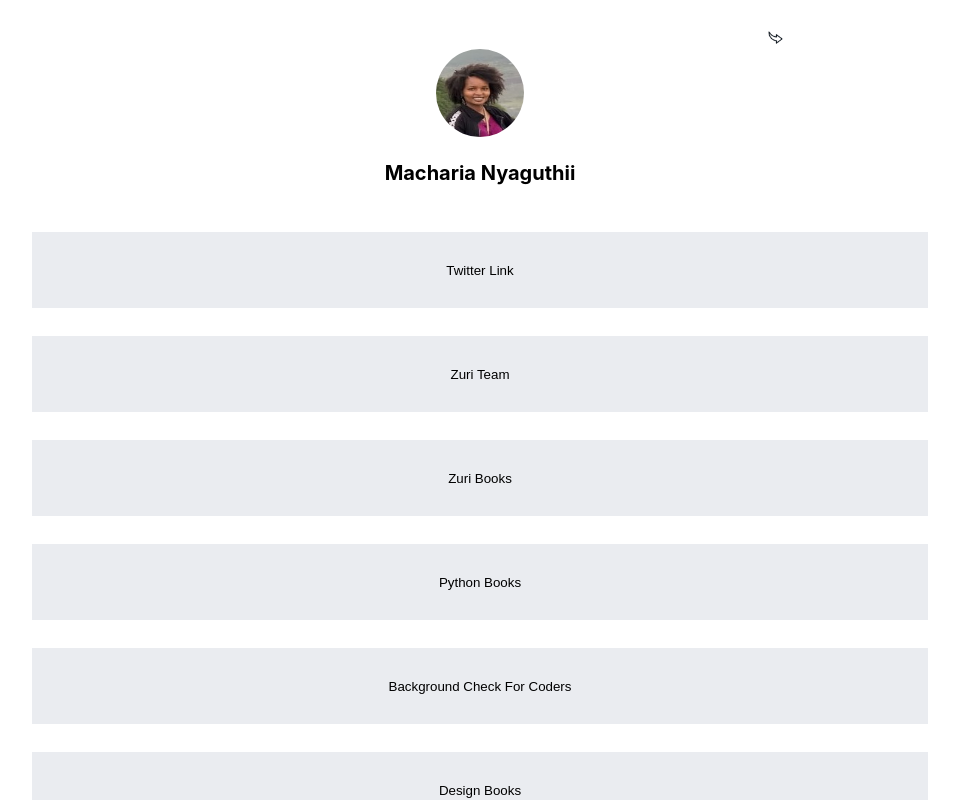
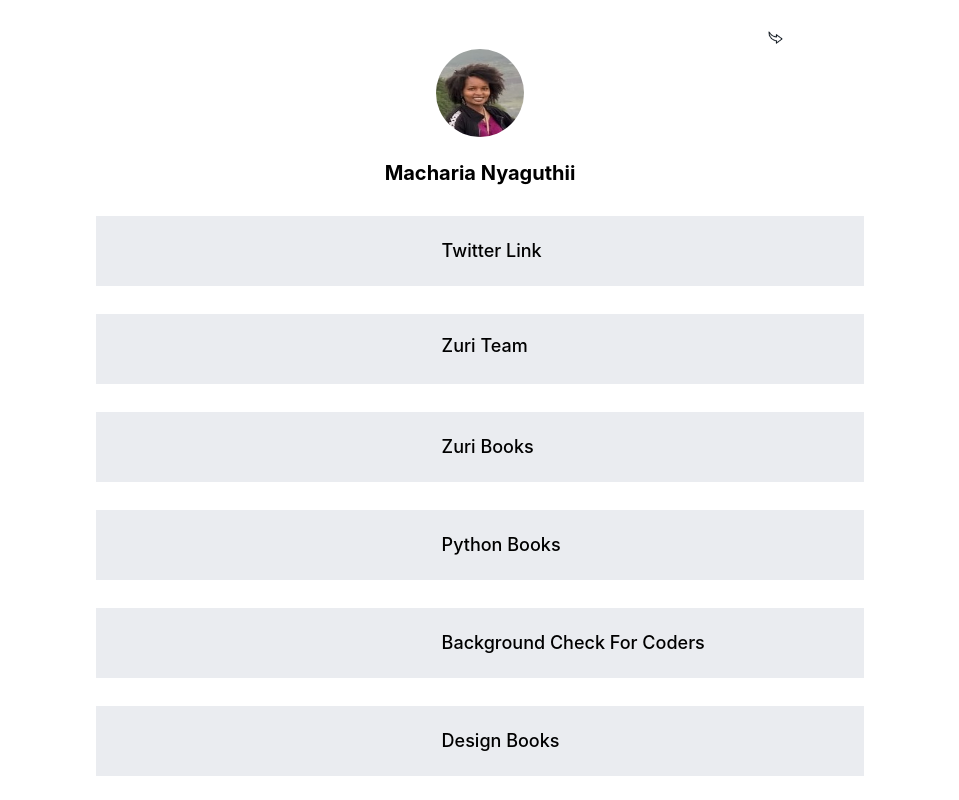
Before and after one commit to Monica-Macharia/hngproject, a React (Create React App) app in the folder hng-app/: page / in a window 1280 px wide. Shown: the top 800 px of the page, without its empty margins (160-1119 px from the left). Built offline with nearby package versions, Linux system fonts and the light colour scheme.

Commit message:
using a tags

```diff
--- a/hng-app/src/App.css
+++ b/hng-app/src/App.css
@@ -12,6 +12,9 @@
   border-radius: 50%;
 
 }
+p.naming{
+  text-align: center;
+}
 h2#twitter{
 font-family: 'Inter';
 font-style: normal;
@@ -19,18 +22,190 @@
 font-size: 20px;
 line-height: 30px;
 }
-button{
+/* a#btn_twitter{
+  text-align: center;
+  width:500%;
+  height: 76px;
+} */
+a#btn__zuri:hover {
+  background-color: #D0D5DD;
+}
+a#btn__zuri{
+  text-align: center;
+  /* width: 150%; */
+  height: 70px;
+  /* size: 500px; */
+  width: 33%;
 
-  width:70%;
-  height: 76px;
- /* position: relative; */
- padding-left: 144px;
- padding-right: 144px;
+  /* height: 706px; */
+  background-color: #EAECF0;
+  color: black;
+  text-decoration-line: none;
+  padding-left: 27%;
+
+  /* padding-top: 1%; */
+
+ /* padding-right: 30%;  */
  margin-top: 28px;
- background-color: #EAECF0;
- border: 1px;
+
+ margin-left: 20%;
+ margin-right: 20%;
+ font-family: 'Inter';
+font-style: normal;
+font-weight: 500;
+font-size: 18px;
+line-height: 28px;
+display: flex;
+
+
 
 }
+a#btn_twitter:hover {
+  background-color: #D0D5DD;
+}
+a#btn_twitter{
+
+    text-align: center;
+
+    /* width: 150%; */
+    height: 70px;
+
+
+  width: 33%;
+   background-color: #EAECF0;
+  color: black;
+  text-decoration-line: none;
+  padding-left: 27%;
+  margin-top: 28px;
+ margin-left: 20%;
+ margin-right: 20%;
+ font-family: 'Inter';
+font-style: normal;
+font-weight: 500;
+font-size: 18px;
+line-height: 28px;
+display: flex;
+align-items: center;
+text-align: center;
+
+}
+a#books:hover {
+  background-color: #D0D5DD;
+}
+a#books{
+  text-align: center;
+  /* width: 150%; */
+  height: 70px;
+  width: 33%;
+  /* height: 706px; */
+  background-color: #EAECF0;
+  color: black;
+  text-decoration-line: none;
+  padding-left: 27%;
+
+ /* padding-right: 30%;  */
+ margin-top: 28px;
+ margin-left: 20%;
+ margin-right: 20%;
+ font-family: 'Inter';
+font-style: normal;
+font-weight: 500;
+font-size: 18px;
+line-height: 28px;
+display: flex;
+align-items: center;
+
+
+}
+a#pitch:hover {
+  background-color: #D0D5DD;
+}
+a#pitch{
+  text-align: center;
+  /* width: 150%; */
+  height: 70px;
+  width: 33%;
+  /* height: 706px; */
+  background-color: #EAECF0;
+  color: black;
+  text-decoration-line: none;
+  padding-left: 27%;
+
+ /* padding-right: 30%;  */
+ margin-top: 28px;
+ margin-left: 20%;
+ margin-right: 20%;
+ font-family: 'Inter';
+font-style: normal;
+font-weight: 500;
+font-size: 18px;
+line-height: 28px;
+display: flex;
+align-items: center;
+
+
+}
+a#book__design:hover {
+  background-color: #D0D5DD;
+}
+a#book__design{
+  text-align: center;
+  /* width: 150%; */
+  height: 70px;
+  width: 33%;
+  /* height: 706px; */
+  background-color: #EAECF0;
+  color: black;
+  text-decoration-line: none;
+  padding-left: 27%;
+
+ /* padding-right: 30%;  */
+ margin-top: 28px;
+ margin-left: 20%;
+ margin-right: 20%;
+ font-family: 'Inter';
+font-style: normal;
+font-weight: 500;
+font-size: 18px;
+line-height: 28px;
+display: flex;
+align-items: center;
+text-align: center;
+
+}
+a#book__python:hover {
+  background-color: #D0D5DD;
+}
+a#book__python{
+  text-align: center;
+  /* width: 150%; */
+  height: 70px;
+  width: 33%;
+  /* height: 706px; */
+  background-color: #EAECF0;
+  color: black;
+  text-decoration-line: none;
+  padding-left: 27%;
+
+ /* padding-right: 30%;  */
+ margin-top: 28px;
+ margin-left: 20%;
+ margin-right: 20%;
+ font-family: 'Inter';
+font-style: normal;
+font-weight: 500;
+font-size: 18px;
+line-height: 28px;
+display: flex;
+align-items: center;
+
+
+}
+div.links{
+  text-align: center;
+}
+
+
 img#slackicon{
   max-width: 15px;
   padding-right: 10px;
@@ -55,16 +230,16 @@
   margin-top: 4%;
 }
 img.zuriname{
-  padding-left: 15%;
+  padding-left: 20%;
 }
 p.internship{
-  margin-left:  15%;
+  margin-left: 10%;
   margin-top: 1%
 }
 img.good{
-  margin-left: 17%;
+  margin-left: 11%;
 }
-button:hover {
+a:hover {
   background-color: #D0D5DD;
 }
 
--- a/hng-app/src/Background.js
+++ b/hng-app/src/Background.js
@@ -2,7 +2,7 @@
 
 function Background(){
     return(
-        <a href="https://background.zuri.team"><button id= "pitch"> Background Check For Coders</button></a>
+        <a id= "pitch" href="https://background.zuri.team"><p className = "naming"> Background Check For Coders</p></a>
     )
 }
 export default Background;
--- a/hng-app/src/Books.js
+++ b/hng-app/src/Books.js
@@ -1,6 +1,8 @@
 function Books(){
     return(
-        <a href="http://books.zuri.team"><button id= "books"> Zuri Books</button></a>
+
+
+        <a id= "books" href="http://books.zuri.team"><p className = "naming">Zuri Books</p></a>
     )
 }
 export default Books;
--- a/hng-app/src/Design.js
+++ b/hng-app/src/Design.js
@@ -1,6 +1,6 @@
 function Design(){
     return(
-        <a href="https://books.zuri.team/design-rules "><button id= "book__design"> Design Books</button></a>
+        <a id= "book__design" href="https://books.zuri.team/design-rules "> <p className = "naming">Design Books</p></a>
     )
 }
 export default Design;
--- a/hng-app/src/Python.js
+++ b/hng-app/src/Python.js
@@ -1,6 +1,6 @@
 function Python(){
     return(
-        <a href="https://books.zuri.team/python-for-beginners"><button id= "book__python"> Python Books</button></a>
+        <a id= "book__python" href="https://books.zuri.team/python-for-beginners"> Python Books</a>
     )
 }
 export default Python;
--- a/hng-app/src/Team.js
+++ b/hng-app/src/Team.js
@@ -1,7 +1,7 @@
 function Team(){
     return(
 
-        <a href="https://training.zuri.team/"><button id= "btn_zuri"> Zuri Team</button></a>
+        <a id= "btn__zuri" href="https://training.zuri.team/"> <p className = "naming">Zuri Team</p></a>
     )
 }
 export default Team;
--- a/hng-app/src/Twitter.js
+++ b/hng-app/src/Twitter.js
@@ -2,7 +2,7 @@
     return(
 
 
-        <a href="https://twitter.com/Nyaguthii_MC"><button id= "btn_twitter"> Twitter Link</button></a>
+        <a id= "btn_twitter" href="https://twitter.com/Nyaguthii_MC"><p className = "naming">Twitter Link</p></a>
     )
 }
 export default Twitter;
```
